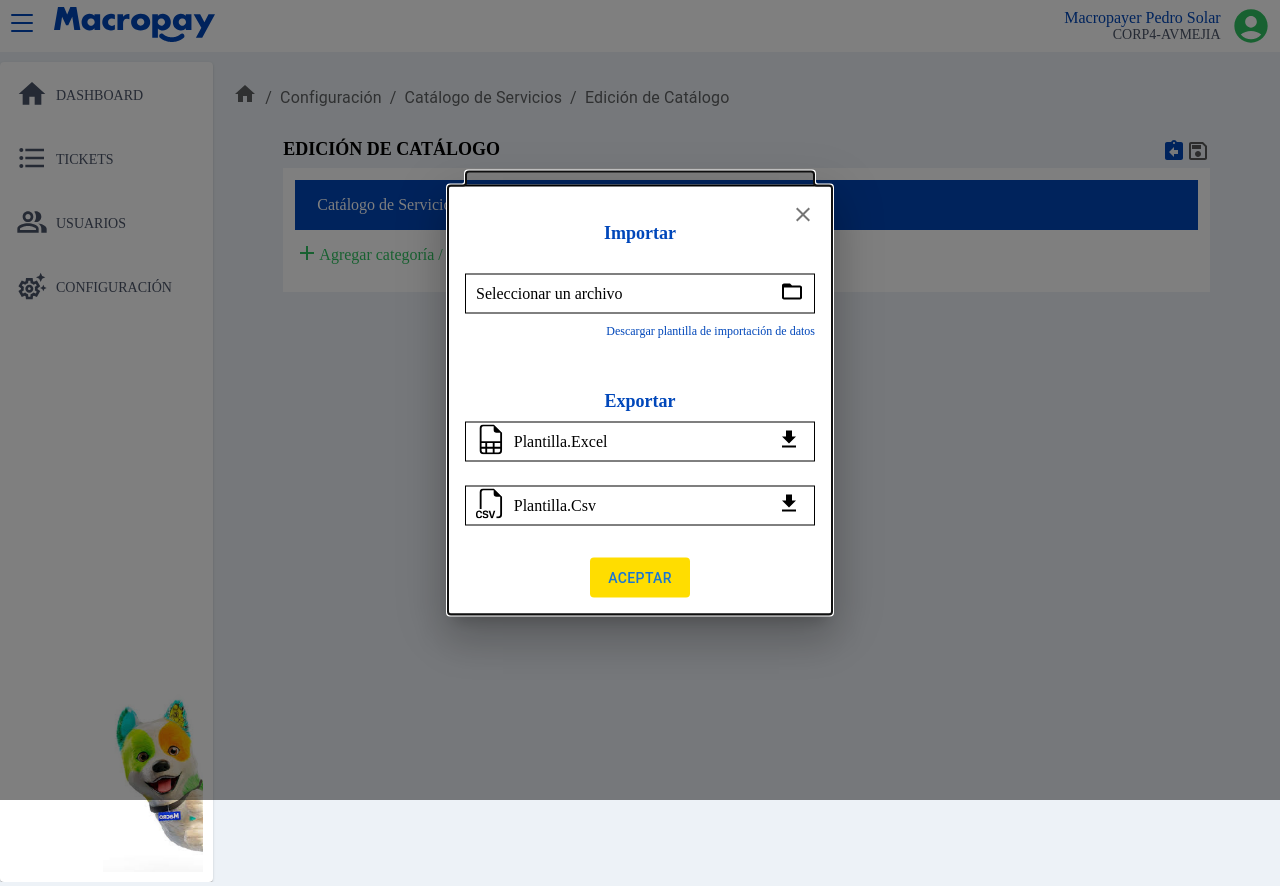
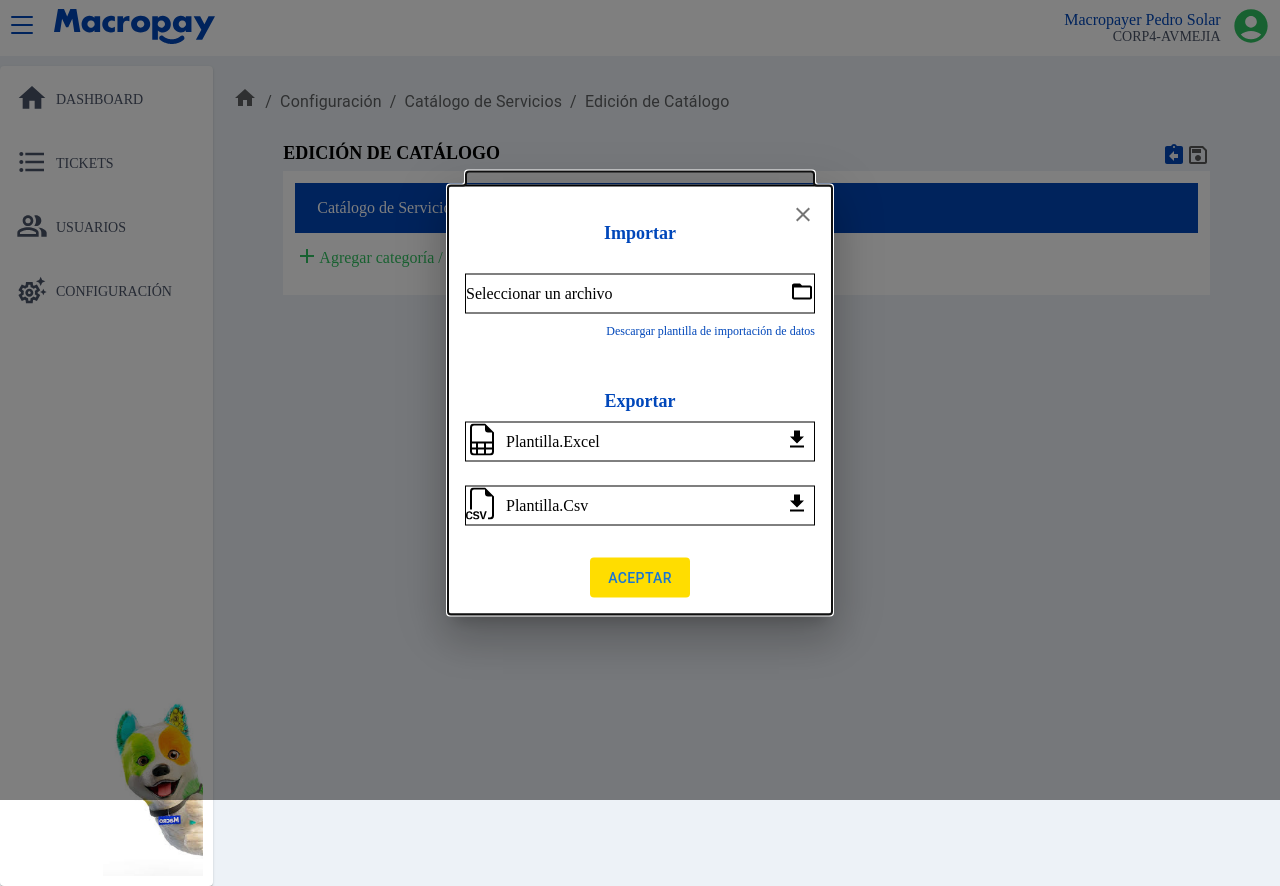
Before and after one commit to Malvare22/Reto-ReactJS---Render, a React (Vite) app: page / in a window 1280 px wide. Both pictures are taken after a click on the element 1185 px from the left and 153 px from the top of the page. Built offline with nearby package versions, Linux system fonts and the light colour scheme.

Commit message:
feat(styles): remove some css styles in line

```diff
--- a/src/components/Header/Header.tsx
+++ b/src/components/Header/Header.tsx
@@ -7,7 +7,7 @@ import AccountCircleIcon from '@mui/icons-material/AccountCircle';
 export default function Header(){
 
     return <>
-    <Grid container style={{padding: 6, backgroundColor: '#FFFFFF'}} justifyContent={'space-between'} alignContent={'center'}>
+    <Grid container className={styles.container} justifyContent={'space-between'} alignContent={'center'}>
         <Grid item alignContent={'center'}>
             <Grid container spacing={2}>
                 <Grid item>
@@ -22,17 +22,17 @@ export default function Header(){
             <Grid container justifyContent={'end'} spacing={1}>
                 <Grid item xs={8} alignContent={'center'}>
                     <Grid container>
-                        <Grid item xs={12} style={{color: '#0047BA', fontSize: '16px', textAlign: 'end'}}>
+                        <Grid item xs={12} className={styles.txt1}>
                             Macropayer Pedro Solar
                         </Grid>
-                        <Grid item xs={12} style={{color: '#4B5468', fontSize: '14px', textAlign: 'end'}}>
+                        <Grid item xs={12} className={styles.txt2}>
                             CORP4-AVMEJIA
                         </Grid>
                     </Grid>
                 </Grid>
                 <Grid item xs={2} alignContent={'center'}>
                     <Grid container justifyContent={'center'}>
-                        <AccountCircleIcon style={{fill:'#31C462', width:40, height: 40}}></AccountCircleIcon>
+                        <div className={styles.svg}><AccountCircleIcon></AccountCircleIcon></div>
                     </Grid>
                 </Grid>
             </Grid>
--- a/src/components/Header/styles.module.css
+++ b/src/components/Header/styles.module.css
@@ -11,3 +11,28 @@
         width: 32px;
     }
 }
+
+.container{
+    padding: 6px;
+    background-color: #FFFFFF;
+}
+
+.txt1{
+    color: #0047BA;
+    font-size: 16px;
+    text-align: end;
+}
+
+.txt2{
+    color: #4B5468;
+    font-size: 14px;
+    text-align: end;
+}
+
+.svg{
+    svg{
+        fill:#31C462;
+        width: 40px;
+        height: 40px;
+    }
+}
--- a/src/components/Inputs/Inputs.tsx
+++ b/src/components/Inputs/Inputs.tsx
@@ -1,12 +1,12 @@
 import { Grid } from "@mui/material";
 import FolderOpenIcon from '@mui/icons-material/FolderOpen';
 import FileDownloadIcon from '@mui/icons-material/FileDownload';
-import InsertDriveFileIcon from '@mui/icons-material/InsertDriveFile';
+import styles from './styles.module.css'
 import React from "react";
 
 export default function InputLayout(){
 
-    return<Grid container justifyContent={'space-between'} alignContent={'center'} style={{border: '1px solid black', width: '100%', height: '40px', padding: 10}}>
+    return<Grid container justifyContent={'space-between'} alignContent={'center'} className={styles.container}>
         <Grid item alignContent={'center'}>Seleccionar un archivo</Grid>
         <Grid item alignContent={'center'}><FolderOpenIcon/></Grid>
     </Grid>;
@@ -18,7 +18,7 @@ interface InputLayoutWithIconProps{
 }
 export const InputLayoutWithIcon: React.FC<InputLayoutWithIconProps> = ({label, svgElement}) => {
 
-    return<Grid container justifyContent={'space-between'} alignContent={'center'} style={{border: '1px solid black', width: '100%', height: '40px', padding: 10}}>
+    return<Grid container justifyContent={'space-between'} alignContent={'center'} className={styles.container}>
         <Grid item xs={8}>
             <Grid container columnSpacing={1}>
                 <Grid xs={2} item>{svgElement}</Grid>
--- /dev/null
+++ b/src/components/Inputs/styles.module.css
@@ -0,0 +1,6 @@
+.container{
+    border: 1px solid black;
+    width: 100%;
+    height: 40px;
+    padding: 10;
+}
--- a/src/pages/Settings.tsx
+++ b/src/pages/Settings.tsx
@@ -12,6 +12,7 @@ import { createService, initModal } from "../utilities/modal";
 import { PlusService } from "./Components/PlusService";
 import Breadcrumb from "./Components/Breadcrumb";
 import FileModal from "./Components/FileModal/FileModal";
+import styles from './styles.module.css'
 
 /**
  * El parametro type designa el tipo de modal que se va a emplear: 0 (registro) o 1 (editar)
@@ -45,14 +46,14 @@ export default function Settings(){
             <FileModal services={services} setServices={setServices} open={modalFileView} setOpen={setModalFileView}/>
             <ServicesModal services={services} setServices={setServices}></ServicesModal>
             <Grid container justifyContent={'space-between'}>
-                <Grid item style={{color: '#000000', fontSize: '18px', fontWeight: 'bold'}}>EDICIÓN DE CATÁLOGO</Grid>
+                <Grid item className={styles.tittle}>EDICIÓN DE CATÁLOGO</Grid>
                 <Grid item>
                     <div onClick={handleOpenFileModal}>
-                        <Grid container style={{color: '#000000', fontSize: '18px', fontWeight: 'bold'}}>
-                            <Grid item style={{cursor: 'pointer'}}>
+                        <Grid container>
+                            <Grid item className={styles.pointer}>
                                 <AssignmentReturnIcon style={{fill: '#0047BA'}}></AssignmentReturnIcon>
                             </Grid>
-                            <Grid item style={{cursor: 'pointer'}}>
+                            <Grid item className={styles.pointer}>
                                 <SaveOutlinedIcon style={{fill: '#595959'}}></SaveOutlinedIcon>
                             </Grid>
                         </Grid>
@@ -74,7 +75,7 @@ const ServicesContainer: React.FC<ServicesContainerProps> = ({services, setServi
     const {setIndexForService , setModalType, setViewModal} = useContext(ServicesModalContext);
 
     return<div style={{padding: 12, backgroundColor: '#FFFFFF'}}>
-        <Grid container alignContent={'center'} style={{backgroundColor: '#0047BA', color: '#FFFFFF', height:50, paddingLeft: 22}}>
+        <Grid container alignContent={'center'} className={styles.servicesTittle}>
             <div>
                 Catálogo de Servicios
             </div>
--- /dev/null
+++ b/src/pages/styles.module.css
@@ -0,0 +1,16 @@
+.tittle{
+    color: #000000;
+    font-size: 18px;
+    font-weight: bold;
+}
+
+.pointer{
+    cursor: pointer;
+}
+
+.servicesTittle{
+    background-color: #0047BA;
+    color: #FFFFFF;
+    height: 50px;
+    padding-left: 22px;
+}
```
